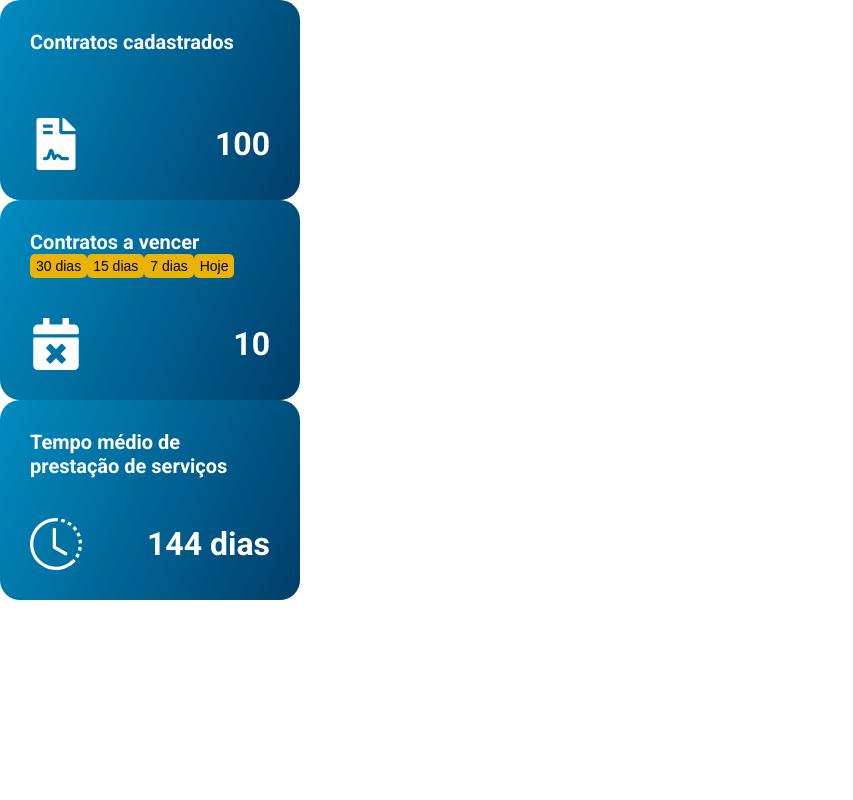
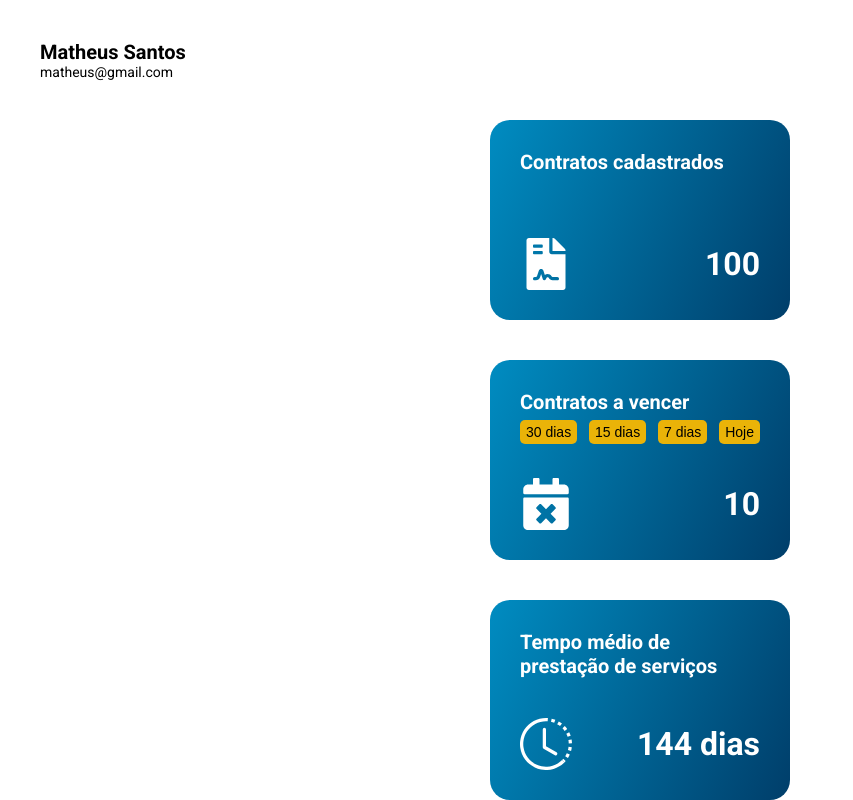
Before and after one commit to matheusg18/sogo-frontend-challenge, a React (Create React App) app: page / in a window 1280 px wide. Shown: the whole page, without its empty margins (0-853 px from the left). Built offline with nearby package versions, Linux system fonts and the light colour scheme.

Commit message:
feat: add styles to Dashboard

```diff
--- a/src/pages/Dashboard/index.tsx
+++ b/src/pages/Dashboard/index.tsx
@@ -3,10 +3,16 @@ import { FaFileContract, FaCalendarTimes } from 'react-icons/fa';
 import { BsClockHistory } from 'react-icons/bs';
 import DashboardCard from '../../components/DashboardCard';
 import Button from '../../components/Button';
+import './styles.scss';
 
 function Dashboard() {
   return (
-    <div>
+    <main className="dashboard-page">
+      <div className="dashboard-page__admin-wrapper">
+        <p className="dashboard-page__admin-wrapper__name">Matheus Santos</p>
+        <p className="dashboard-page__admin-wrapper__email">matheus@gmail.com</p>
+      </div>
+      <div className="dashboard-page__cards-wrapper">
         <DashboardCard
           header="Contratos cadastrados"
           icon={<FaFileContract size="52px" />}
@@ -17,7 +23,7 @@ function Dashboard() {
           icon={<FaCalendarTimes size="52px" />}
           displayData={10}
         >
-        <div>
+          <div className="dashboard-page__filter-wrapper">
             <Button variant="small-filter">30 dias</Button>
             <Button variant="small-filter">15 dias</Button>
             <Button variant="small-filter">7 dias</Button>
@@ -30,6 +36,7 @@ function Dashboard() {
           displayData="144 dias"
         />
       </div>
+    </main>
   );
 }
 
--- /dev/null
+++ b/src/pages/Dashboard/styles.scss
@@ -0,0 +1,48 @@
+@use '../../styles/utils' as *;
+
+$admin-wrapper-backgroud-color: #d1d5db;
+
+.dashboard-page {
+  &__admin-wrapper {
+    position: relative;
+    padding: space(10);
+    // background-color: $admin-wrapper-backgroud-color;
+
+    &__name {
+      font-size: 20px;
+      font-weight: 700;
+    }
+
+    &__email {
+      font-size: 14px;
+    }
+
+    // &::after {
+    //   content: '';
+
+    //   position: absolute;
+    //   left: 0;
+    //   bottom: -20px;
+    //   height: 50%;
+    //   right: 0;
+
+    //   background: $admin-wrapper-backgroud-color;
+    //   z-index: -1;
+    // }
+  }
+
+  &__cards-wrapper {
+    width: fit-content;
+    max-width: 80%;
+    margin: space(0) auto;
+    display: flex;
+    flex-direction: column;
+    gap: space(10);
+  }
+
+  &__filter-wrapper {
+    margin-top: space(1.5);
+    display: flex;
+    justify-content: space-between;
+  }
+}
```
Lines whose indentation alone changed are shown as unchanged.
